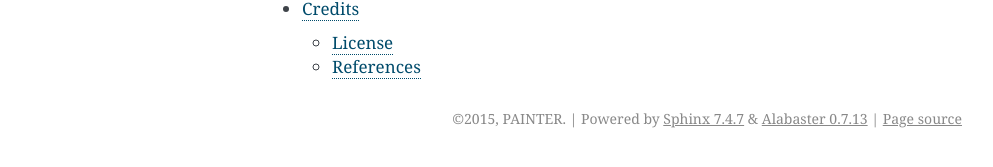
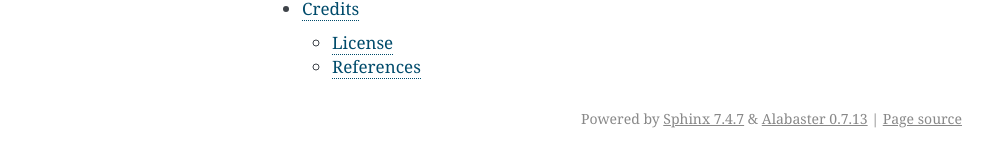
Before and after one commit to andferrari/PAINTER.jl, a Sphinx documentation site: the page built from doc/source/index.rst, in a window 1280 px wide. Shown: the part 656-823 px from the top of the page, without its empty margins (148-1141 px from the left). Built offline with Sphinx 7.4.7, drawn with Linux system fonts in a browser that asks for light colours; formulas are drawn with MathJax 3; some of the changed lines change nothing that is shown.

Commit message:
Update conf.py

```diff
--- a/doc/source/conf.py
+++ b/doc/source/conf.py
@@ -41,7 +41,7 @@ master_doc = 'index'
 
 # General information about the project.
 project = u'Painter.jl'
-copyright = u'2015, PAINTER'
+copyright = u'2015, Painter.jl'
 
 # The version info for the project you're documenting, acts as replacement for
 # |version| and |release|, also used in various other places throughout the
@@ -153,7 +153,7 @@ html_static_path = ['_static']
 #html_show_sphinx = True
 
 # If true, "(C) Copyright ..." is shown in the HTML footer. Default is True.
-#html_show_copyright = True
+html_show_copyright = False
 
 # If true, an OpenSearch description file will be output, and all pages will
 # contain a <link> tag referring to it.  The value of this option must be the
```
